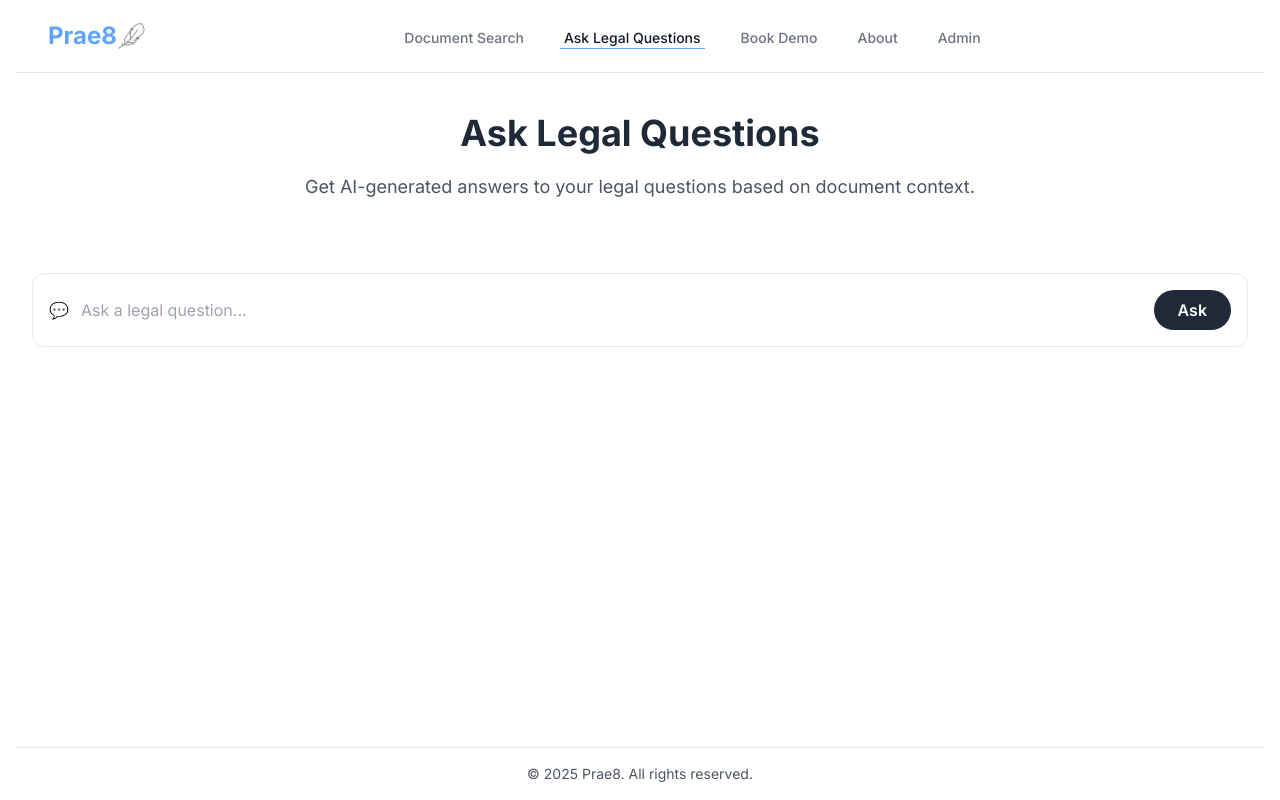
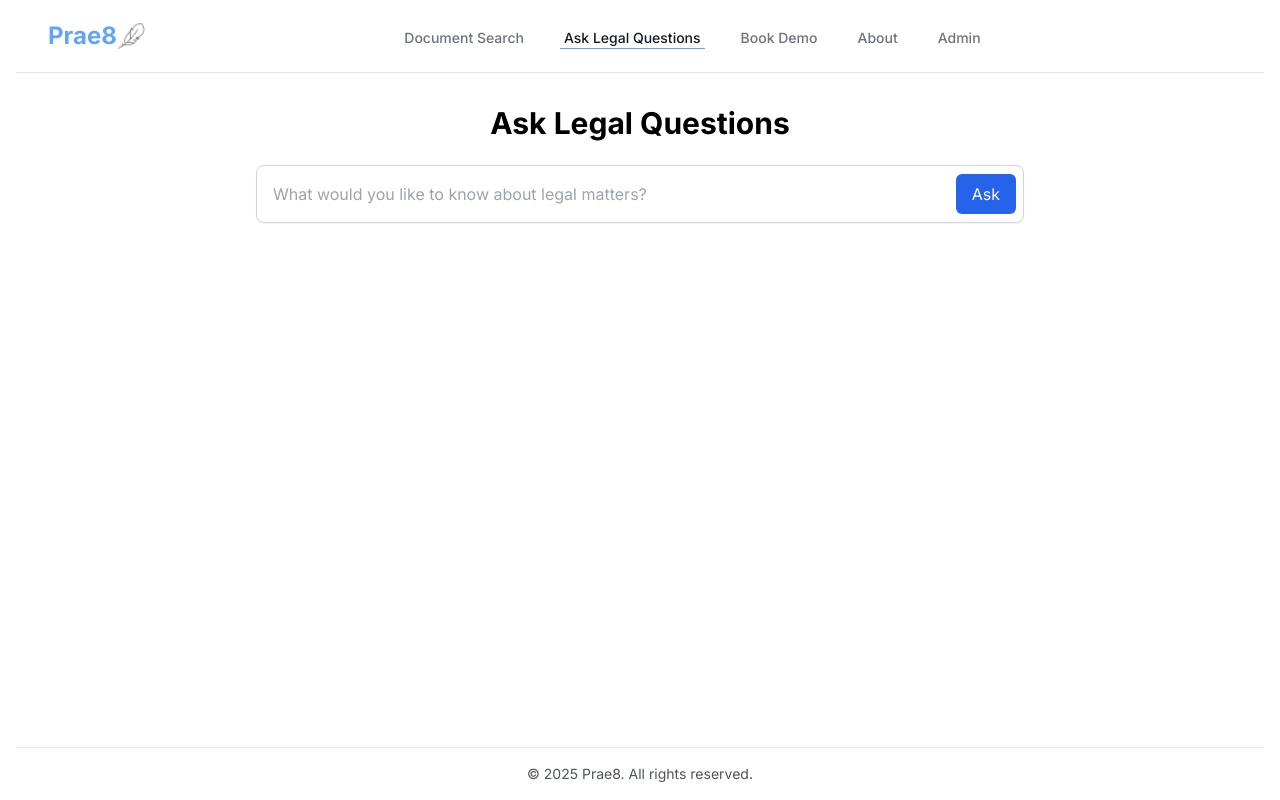
Before and after one commit to manonja/legal-search-RAG, a Next.js app in the folder nextjs-legal-search/: page /rag-search in a window 1280 px wide. Built offline with nearby package versions, Linux system fonts and the light colour scheme.

Commit message:
docs: Update README and improve RAG search UI

```diff
--- a/nextjs-legal-search/src/app/rag-search/page.tsx
+++ b/nextjs-legal-search/src/app/rag-search/page.tsx
@@ -1,6 +1,6 @@
 "use client";
 
-import { api, QueryRequest, RagResponse } from "@/lib/api";
+import { api, RagRequest, RagResponse } from "@/lib/api";
 import { useState } from "react";
 import ReactMarkdown from "react-markdown";
 
@@ -10,6 +10,10 @@ export default function RagSearchPage() {
   const [isLoading, setIsLoading] = useState(false);
   const [error, setError] = useState<string | null>(null);
   const [showContext, setShowContext] = useState(false);
+  const [conversationId, setConversationId] = useState<string | null>(null);
+  const [conversationHistory, setConversationHistory] = useState<
+    Array<{ role: string; content: string }>
+  >([]);
 
   // Function to highlight matching text
   const highlightText = (text: string, searchQuery: string) => {
@@ -43,17 +47,36 @@ export default function RagSearchPage() {
 
     setIsLoading(true);
     setError(null);
-    setResponse(null);
 
     try {
-      const request: QueryRequest = {
-        query_text: query,
+      const request: RagRequest = {
+        query: query,
         n_results: 5,
         min_similarity: 0.7,
+        model: "gpt-4",
+        temperature: 0,
+        max_tokens: 1000,
       };
+
+      // Add conversation ID if this is a follow-up question
+      if (conversationId) {
+        request.conversation_id = conversationId;
+        request.messages = conversationHistory;
+      }
 
       const result = await api.ragSearch(request);
       setResponse(result);
+
+      // Update conversation history
+      setConversationId(result.conversation_id);
+      setConversationHistory([
+        ...conversationHistory,
+        { role: "user", content: query },
+        { role: "assistant", content: result.answer },
+      ]);
+
+      // Clear the query input for the next question
+      setQuery("");
     } catch (err) {
       console.error("RAG search error:", err);
       setError(
@@ -64,108 +87,117 @@ export default function RagSearchPage() {
     }
   };
 
-  const renderAnswer = (answer: string) => {
-    // Split the answer into sections
-    const sections = answer.split("\n\n").filter((section) => section.trim());
-
-    return sections.map((section, index) => {
-      // Regular markdown content
   return (
-        <div key={index} className="mb-4">
-          <ReactMarkdown>{section}</ReactMarkdown>
-        </div>
-      );
-    });
-  };
-
-  return (
-    <div className="container mx-auto px-4 max-w-7xl">
-      {/* Header Section */}
-      <section className="text-center py-10">
-        <h1 className="text-4xl text-gray-800 font-bold mb-5">
+    <div className="container mx-auto py-8 px-4">
+      <h1 className="text-3xl font-bold text-center mb-6">
         Ask Legal Questions
       </h1>
-        <p className="text-lg text-gray-600 max-w-3xl mx-auto mb-8">
-          Get AI-generated answers to your legal questions based on document
-          context.
-        </p>
-      </section>
 
-      {/* Search Form */}
-      <form onSubmit={handleSearch} className="mb-8">
-        <div className="border border-gray-200 rounded-xl overflow-hidden">
-          <div className="flex items-center p-4">
-            <span className="mr-3 text-gray-500">💬</span>
+      <div className="max-w-3xl mx-auto mb-8">
+        <form onSubmit={handleSearch} className="flex flex-col gap-4">
+          <div className="relative">
             <input
               type="text"
               value={query}
               onChange={(e) => setQuery(e.target.value)}
-              placeholder="Ask a legal question..."
-              className="flex-1 border-none outline-none text-base"
-              required
+              placeholder={
+                conversationId
+                  ? "Ask a follow-up question..."
+                  : "What would you like to know about legal matters?"
+              }
+              className="w-full p-4 border border-gray-300 rounded-lg shadow-sm focus:ring-2 focus:ring-blue-500 focus:border-transparent"
             />
             <button
               type="submit"
-              className="bg-gray-800 text-white px-6 py-2 rounded-full font-semibold hover:bg-gray-700 transition-colors"
               disabled={isLoading}
+              className="absolute right-2 top-1/2 transform -translate-y-1/2 bg-blue-600 text-white px-4 py-2 rounded-md hover:bg-blue-700 transition-colors disabled:bg-gray-400"
             >
               {isLoading ? "Processing..." : "Ask"}
             </button>
           </div>
+        </form>
       </div>
-      </form>
 
-      {error && (
-        <div className="bg-red-100 border border-red-400 text-red-700 px-4 py-3 rounded-lg mb-6">
-          {error}
+      {conversationHistory.length > 0 && (
+        <div className="max-w-3xl mx-auto mb-8">
+          <div className="bg-gray-50 rounded-lg p-4 mb-6">
+            <h2 className="text-lg font-medium mb-4">Conversation History</h2>
+            <div className="space-y-4">
+              {conversationHistory.map((msg, index) => (
+                <div
+                  key={index}
+                  className={`p-3 rounded-lg ${msg.role === "user" ? "bg-blue-100 ml-10" : "bg-white border border-gray-200 mr-10"}`}
+                >
+                  <p className="text-sm font-medium mb-1">
+                    {msg.role === "user" ? "You" : "Assistant"}
+                  </p>
+                  <p>{msg.content}</p>
+                </div>
+              ))}
+            </div>
+          </div>
         </div>
       )}
 
-      {isLoading && (
-        <div className="text-center py-10">
-          <div className="inline-block animate-spin rounded-full h-8 w-8 border-t-2 border-b-2 border-gray-800"></div>
-          <p className="mt-4 text-gray-600">Generating answer...</p>
+      {error && (
+        <div className="max-w-3xl mx-auto">
+          <div className="bg-red-100 border-l-4 border-red-500 text-red-700 p-4 mb-6">
+            <p>{error}</p>
+          </div>
         </div>
       )}
 
-      {/* Results Section */}
       {response && (
-        <section className="border border-gray-200 rounded-xl overflow-hidden my-10">
-          <div className="p-5">
-            <div className="mb-8 pb-5 border-b border-gray-200">
-              <h2 className="text-xl font-semibold mb-4 text-gray-900">
-                Answer
-              </h2>
-              <div className="prose max-w-none text-gray-700">
-                {renderAnswer(response.answer)}
+        <section className="max-w-3xl mx-auto">
+          <div className="bg-white rounded-lg shadow-md overflow-hidden">
+            <div className="p-6">
+              <div className="prose max-w-none">
+                <ReactMarkdown>{response.answer}</ReactMarkdown>
+              </div>
+
+              {/* Add token usage information */}
+              {response.usage && (
+                <div className="mt-6 pt-4 border-t border-gray-100">
+                  <div className="flex justify-between items-center text-sm text-gray-500">
+                    <div>
+                      Tokens: {response.usage.input_tokens} input +{" "}
+                      {response.usage.output_tokens} output ={" "}
+                      {response.usage.total_tokens} total
+                    </div>
+                    <div className="font-medium">
+                      Cost: ${response.usage.cost.toFixed(4)}
                     </div>
                   </div>
+                </div>
+              )}
 
-            {/* Document Sources Section */}
               <div className="mb-8 pb-5 border-b border-gray-200">
                 <div className="flex justify-between items-center mb-4">
                   <h3 className="text-lg font-medium text-gray-800">
                     Source Documents
                   </h3>
                   <span className="text-sm text-gray-500">
-                  {response.document_sources.length} unique document
-                  {response.document_sources.length !== 1 ? "s" : ""}
+                    {response.source_documents.length} source
+                    {response.source_documents.length !== 1 ? "s" : ""}
                   </span>
                 </div>
-              <div className="grid grid-cols-1 md:grid-cols-2 gap-4">
-                {response.document_sources.map((source, index) => (
+                <div className="grid grid-cols-1 gap-4">
+                  {response.source_documents.map((source, index) => (
                     <div
                       key={index}
-                    className="p-4 rounded-lg hover:bg-gray-100 transition-colors"
+                      className="p-4 rounded-lg border border-gray-200 hover:bg-gray-50 transition-colors"
                     >
                       <div className="flex justify-between items-start mb-2">
                         <h4 className="font-medium text-gray-900">
-                        {source.title}
+                          {source.metadata.filename || "Unknown Source"}
                         </h4>
                         <span className="text-sm text-gray-500">
                           {(source.similarity * 100).toFixed(1)}% match
                         </span>
                       </div>
+                      <p className="text-sm text-gray-600 line-clamp-2">
+                        {source.content}
+                      </p>
                     </div>
                   ))}
                 </div>
@@ -185,14 +217,14 @@ export default function RagSearchPage() {
 
               {showContext && (
                 <div className="space-y-6 mt-4">
-                {response.context.map((result, index) => (
+                  {response.source_documents.map((result, index) => (
                     <div
                       key={index}
                       className="mb-8 pb-5 border-b border-gray-200 last:border-b-0 last:mb-0 last:pb-0"
                     >
                       <div className="flex justify-between items-center mb-3">
                         <span className="text-sm text-gray-500">
-                        {result.metadata.source || "Unknown Document"}
+                          {result.metadata.filename || "Unknown Document"}
                         </span>
                       </div>
                       <div className="flex gap-3 mb-4 flex-wrap">
@@ -206,13 +238,14 @@ export default function RagSearchPage() {
                         )}
                       </div>
                       <p className="text-gray-700 mb-4 leading-relaxed">
-                      {highlightText(result.chunk, query)}
+                        {highlightText(result.content, query)}
                       </p>
                     </div>
                   ))}
                 </div>
               )}
             </div>
+          </div>
         </section>
       )}
     </div>
```
Also changed, not shown: 1 other file (tests, documents, lock files or other folders). Lines whose indentation alone changed are shown as unchanged.
